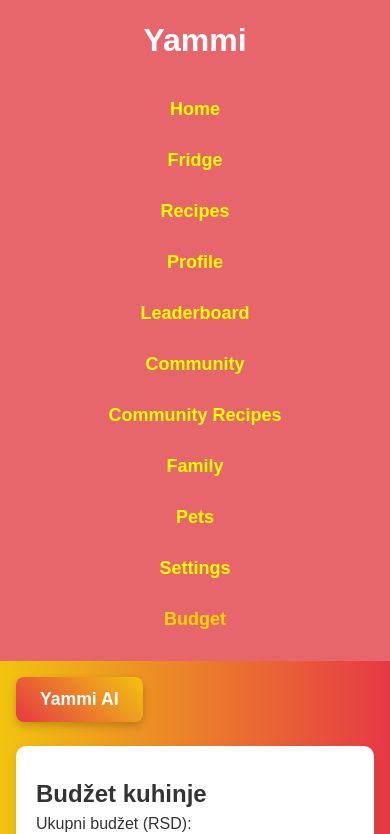
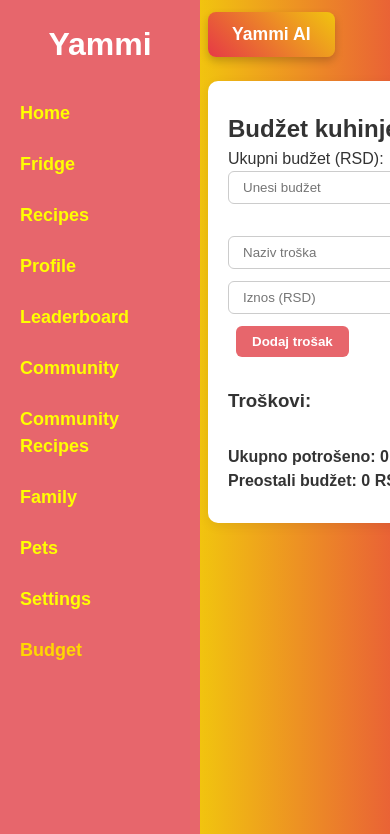
Before and after one commit to dekimajadanijel/yammi-ai-mvp, a React (Create React App) app: page /budget in a window 390 px wide. Shown: the top 834 px of the page. Built offline with nearby package versions, Linux system fonts and the light colour scheme.

Commit message:
Fix recipe cards and add form layout on mobile

```diff
--- a/src/index.css
+++ b/src/index.css
@@ -834,134 +834,18 @@ button.yammi-button:hover {
   font-weight: bold;
   cursor: pointer;
 }
-/* DODATAK: Puna mobilna podrška */
-@media (max-width: 768px) {
-  .app-container {
+@media (max-width: 800px) {
+  .recipe-list-grid {
+    display: flex;
     flex-direction: column;
+    gap: 16px;
   }
 
-  .sidebar {
-    width: 100%;
-    height: auto;
-    position: relative;
-    padding: 16px;
-    text-align: center;
-  }
-
-  .main-content {
-    margin-left: 0;
-    padding: 16px;
-  }
-
-  .home-page {
-    margin-left: 0;
-    padding: 24px 16px;
-  }
-
-  .settings-page {
-    margin-left: 0;
-    padding: 24px 16px;
-  }
-
-  .community-grid,
-  .users-grid {
-    grid-template-columns: 1fr;
-  }
-}
-@media (max-width: 768px) {
-  .sidebar {
-    position: static;
-    width: 100%;
-    height: auto;
-  }
-
-  .main-content {
-    margin-left: 0;
-  }
-}
-@media (max-width: 800px) {
-  .main-content {
-    margin-left: 200px; /* sidebar širina ostaje ista */
-    padding: 16px;
-    overflow-x: hidden;
-  }
-
-  .recipe-form-card,
+  .recipe-card,
   .add-recipe-form,
-  .modal-content,
-  .settings-page,
-  .budget-page {
-    max-width: 100%;
-  }
-
-  .recipe-list-grid {
-    grid-template-columns: 1fr !important;
-  }
-}
-@media (max-width: 800px) {
-  .main-content {
-    margin-left: 0 !important; /* skida fiksni razmak za sidebar */
-    padding: 16px;
-  }
-
-  .sidebar {
-    position: static;
-    width: 100%;
-    height: auto;
-  }
-
-  .recipe-form-card,
-  .add-recipe-form,
-  .modal-content,
-  .settings-page,
-  .budget-page,
-  .recipe-card {
+  .recipe-form-card {
     width: 100%;
     max-width: 100%;
     box-sizing: border-box;
   }
-
-  .recipe-list-grid {
-    grid-template-columns: 1fr;
-    gap: 16px;
-  }
 }
-@media (max-width: 800px) {
-  .recipe-list-grid {
-    grid-template-columns: 1fr;
-    gap: 16px;
-  }
-
-  .recipe-card {
-    width: 100%;
-    max-width: 100%;
-    box-sizing: border-box;
-  }
-
-  .add-recipe-form,
-  .recipe-form-card {
-    width: 100%;
-    max-width: 100%;
-    padding: 16px;
-    box-sizing: border-box;
-  }
-}
-@media (max-width: 800px) {
-  .recipe-list-grid,
-  .add-recipe-form,
-  .recipe-form-card {
-    width: 100vw;
-    max-width: 100vw;
-    overflow-x: auto;
-    box-sizing: border-box;
-  }
-
-  .recipe-card {
-    width: 100%;
-    max-width: 100%;
-  }
-
-  .main-content {
-    overflow-x: auto;
-  }
-}
```
